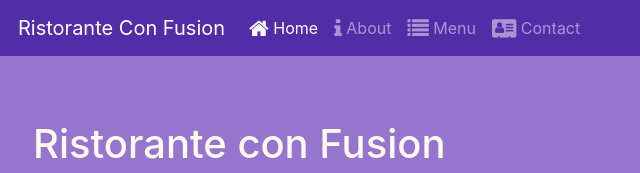
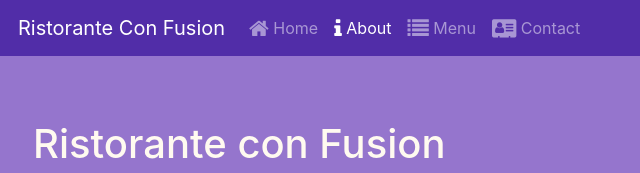
Before and after one commit to sidroniolima/conFusion, a website: page aboutus.html in a window 1280 px wide. Shown: the top 173 px of the page, 67-707 px from the left. Drawn offline with nearby package versions, Linux system fonts and the light colour scheme.

Commit message:
Icon Fonts

```diff
--- a/aboutus.html
+++ b/aboutus.html
@@ -24,8 +24,8 @@
             <a class="navbar-brand" href="#">Ristorante Con Fusion</a>
             <div class="collapse navbar-collapse" id="Navbar">
                 <ul class="navbar-nav mr-auto">
-                    <li class="nav-item active"><a class="nav-link" href="./index.html"><span class="fa fa-home fa-lg"></span> Home</a></li>
-                    <li class="nav-item"><a class="nav-link" href="#"><span class="fa fa-info fa-lg"></span> About</a></li>
+                    <li class="nav-item"><a class="nav-link" href="./index.html"><span class="fa fa-home fa-lg"></span> Home</a></li>
+                    <li class="nav-item active"><a class="nav-link" href="#"><span class="fa fa-info fa-lg"></span> About</a></li>
                     <li class="nav-item"><a class="nav-link" href="#"><span class="fa fa-list fa-lg"></span> Menu</a></li>
                     <li class="nav-item"><a class="nav-link" href="#"><span class="fa fa-address-card fa-lg"></span> Contact</a></li>
                 </ul>
```
